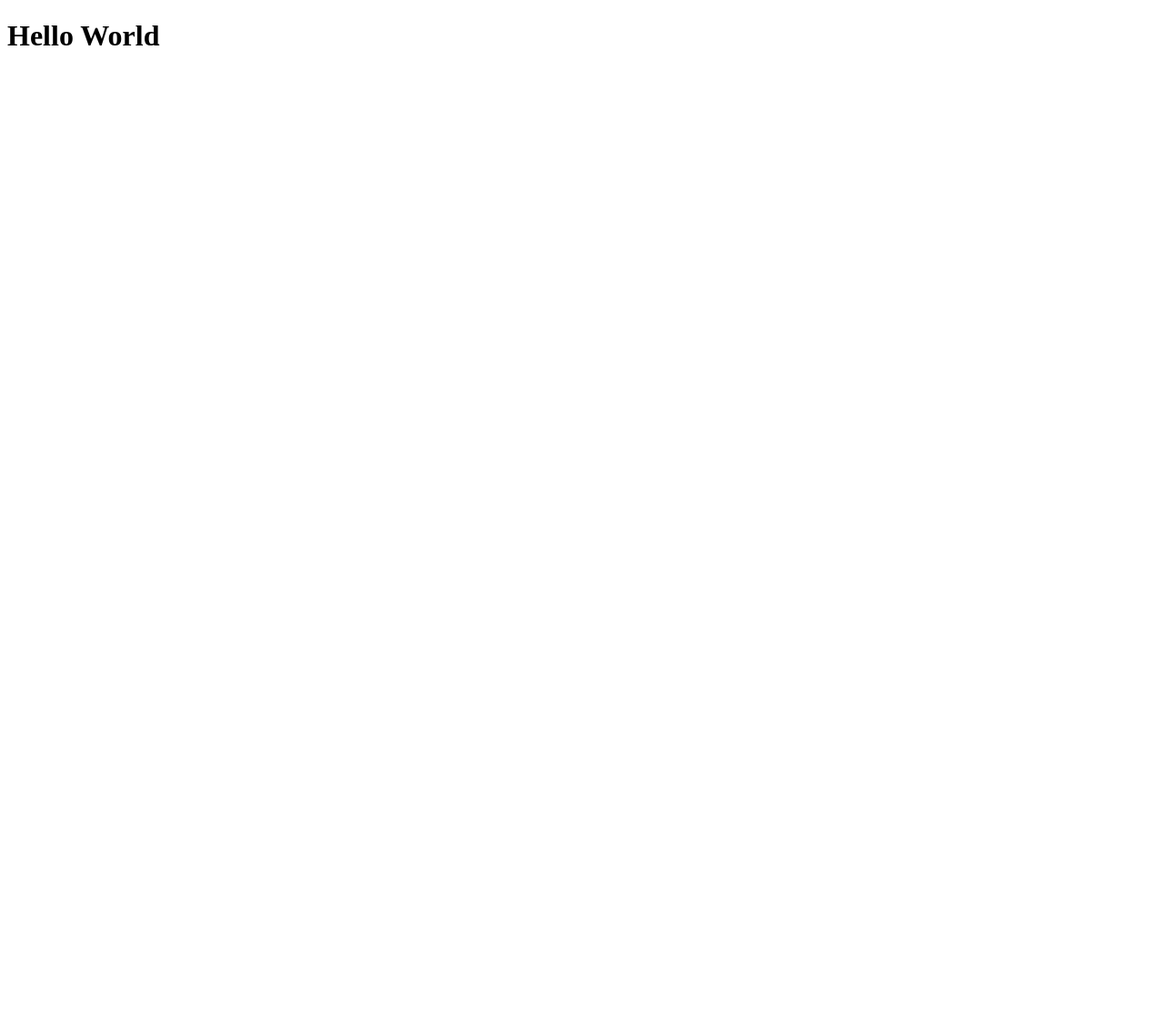
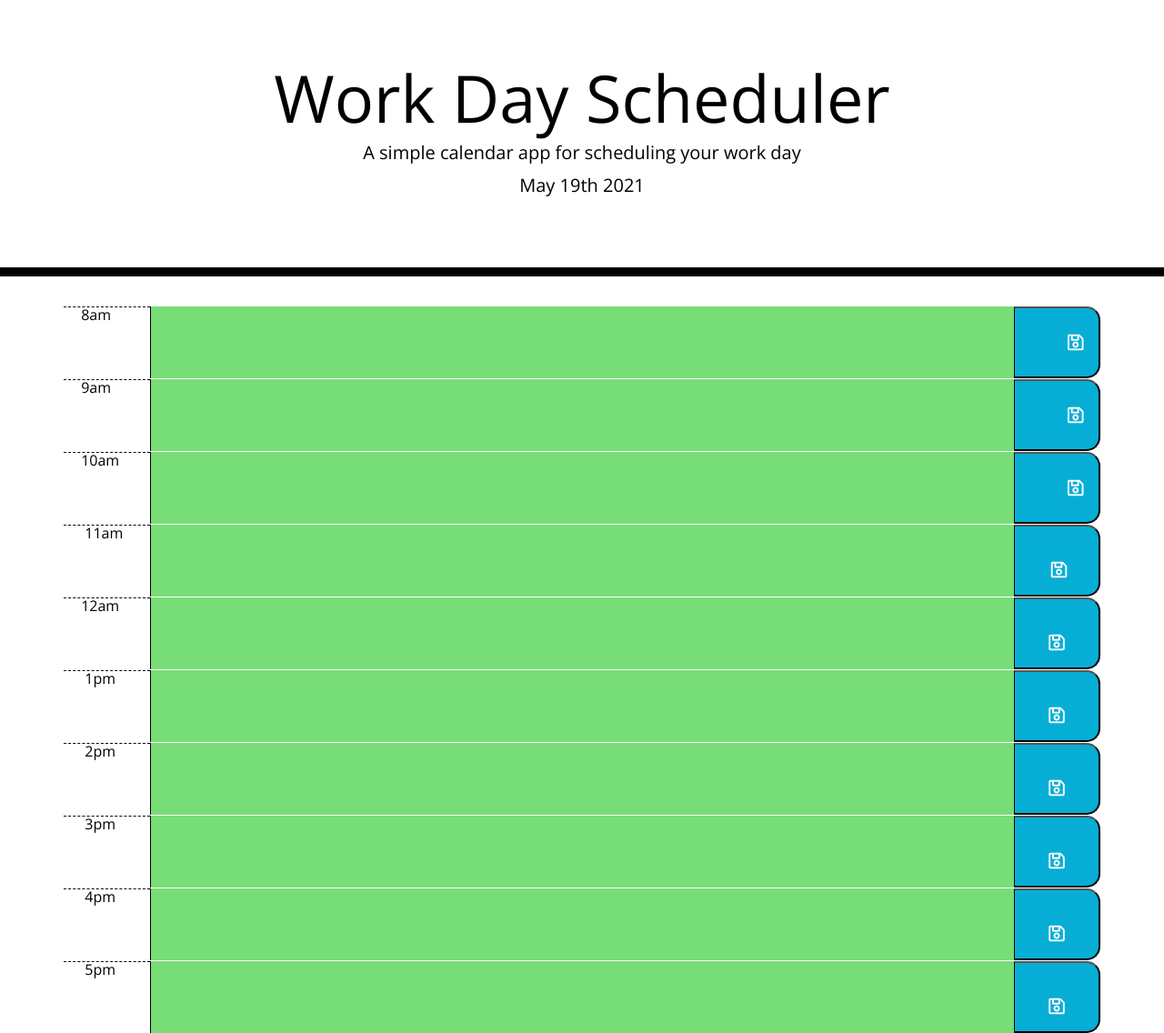
Before and after one commit to COcoder555/Day-Planner-, a plain HTML site: page index.html in a window 1280 px wide. Shown: the whole page at 91% size. Before the commit the page ends 800 px from the top, so only its background shows below. Drawn offline with nearby package versions, Linux system fonts and the light colour scheme.

Commit message:
Created Row text Areas

```diff
--- /dev/null
+++ b/assets/script.js
@@ -0,0 +1,33 @@
+console.log("Am I working")
+const $CurrentDay = $("#currentDay");
+$CurrentDay.text(moment().format("MMMM Do YYYY"));
+
+
+$buttons = document.querySelectorAll(".saveBtn");
+for(i =0; i < $buttons.length; i++){
+    $buttons[i].addEventListener("click",Save)
+    };
+
+function Save(){
+ let Input =  $(this).siblings("textarea").val();
+ let Key = $(this).siblings("textarea").attr("id");
+ localStorage.setItem(Key,Input);
+
+}
+
+let $textarea = document.querySelectorAll("textarea");
+
+function Saved(){
+for(i=0; i <$textarea.length; i ++)
+$textarea[i].textContent= localStorage.getItem($textarea[i].id);
+};
+
+Saved();
+
+for(i=0; i<$textarea.length; i++){
+    let currentName =parseInt( $textarea[i].name);
+    let currentTime = parseInt(moment().format("HH"));
+    if(currentName === currentTime){$textarea[i].className = "present col-10"}
+    else if(currentName < currentTime){$textarea[i].className= "past col-10"}
+    else if(currentName > currentTime){$textarea[i].className= "future col-10"}
+};
--- /dev/null
+++ b/assets/style.css
@@ -0,0 +1,72 @@
+body {
+  font-family: 'Open Sans', sans-serif;
+  font-size: 16px;
+  line-height: 1;
+}
+
+textarea {
+  background: transparent;
+  border: none;
+  resize: none;
+  color: #000000;
+  border-left: 1px solid black;
+  padding: 10px;
+}
+
+.jumbotron {
+  text-align: center;
+  background-color: transparent;
+  color: black;
+  border-radius: 0;
+  border-bottom: 10px solid black;
+}
+
+.description {
+  white-space: pre-wrap;
+}
+
+.time-block {
+  text-align: center;
+  border-radius: 15px;
+}
+
+.row {
+  white-space: pre-wrap;
+  height: 80px;
+  border-top: 1px solid white;
+}
+
+.hour {
+  background-color: #ffffff;
+  color: #000000;
+  border-top: 1px dashed #000000;
+}
+
+.past {
+  background-color: #d3d3d3;
+  color: rgb(180, 30, 30);
+}
+
+.present {
+  background-color: #ff6961;
+  color: rgb(22, 31, 161);
+}
+
+.future {
+  background-color: #77dd77;
+  color: rgb(156, 31, 31);
+}
+
+.saveBtn {
+  border-left: 1px solid black;
+  border-top-right-radius: 15px;
+  border-bottom-right-radius: 15px;
+  background-color: #06aed5;
+  color: white;
+  font-size: 20px;
+}
+
+.saveBtn i:hover {
+  font-size: 20px;
+  transition: all 0.3s ease-in-out;
+}
--- a/index.html
+++ b/index.html
@@ -1,12 +1,116 @@
 <!DOCTYPE html>
 <html lang="en">
+
 <head>
-    <meta charset="UTF-8">
-    <meta http-equiv="X-UA-Compatible" content="IE=edge">
-    <meta name="viewport" content="width=device-width, initial-scale=1.0">
-    <title>Document</title>
+  <meta charset="UTF-8" />
+  <meta name="viewport" content="width=device-width, initial-scale=1.0" />
+  <meta http-equiv="X-UA-Compatible" content="ie=edge" />
+  <link rel="stylesheet" href="https://stackpath.bootstrapcdn.com/bootstrap/4.3.1/css/bootstrap.min.css" />
+  <link rel="stylesheet" href="https://use.fontawesome.com/releases/v5.8.1/css/all.css"
+    integrity="sha384-50oBUHEmvpQ+1lW4y57PTFmhCaXp0ML5d60M1M7uH2+nqUivzIebhndOJK28anvf" crossorigin="anonymous" />
+  <link href="https://fonts.googleapis.com/css?family=Open+Sans&display=swap" rel="stylesheet" />
+  <link rel="stylesheet" href="./assets/style.css" />
+  <title>Work Day Scheduler</title>
 </head>
+
 <body>
-   <h1> Hello World </h1>
+  <header class="jumbotron">
+    <h1 class="display-3">Work Day Scheduler</h1>
+    <p class="lead">A simple calendar app for scheduling your work day</p>
+    <p id="currentDay" class="lead"></p>
+  </header>
+  <div class="container">
+    <div class="row">
+      <div class="col-1 hour"> 8am
+      </div>
+      <textarea name="8" id= "8am" class="col-10"></textarea>
+      <button class="saveBtn col-1">
+        <i class="far fa-save"></i>
+      </button>
+    </div>
+    <div class="row">
+      <div class="col-1 hour"> 9am
+      </div>
+      <textarea name="9" id="9am" class="col-10"></textarea>
+      <button class="saveBtn col-1">
+        <i class="far fa-save"></i>
+      </button>
+    </div>
+    <div class="row">
+      <div class="col-1 hour"> 10am
+      </div>
+      <textarea name="10" id="10am" class="col-10"></textarea>
+      <button class="saveBtn col-1">
+        <i class="far fa-save"></i>
+      </button>
+    </div>
+    <div class= "row">
+     <div class = "col-1 hour">  11am
+       </div>
+<textarea name="11" id="11am" class = "col-10"></textarea>
+<button class = "saveBtn col-1">
+ <i class="far fa-save"></i>
+</button>
+</div>
+<div class= "row">
+ <div class = "col-1 hour"> 12am
+   </div>
+<textarea name="12" id="12am" class = "col-10"></textarea>
+<button class = "saveBtn col-1">
+<i class="far fa-save"></i>
+</button>
+</div>
+<div class= "row">
+ <div class = "col-1 hour">  1pm
+   </div>
+<textarea name="13" id="1pm" class = "col-10"></textarea>
+<button class = "saveBtn col-1">
+<i class="far fa-save"></i>
+</button>
+</div>
+<div class= "row">
+ <div class = "col-1 hour">  2pm
+   </div>
+<textarea name="14" id="2pm" class = "col-10"></textarea>
+<button class = "saveBtn col-1">
+<i class="far fa-save"></i>
+</button>
+</div>
+<div class= "row">
+ <div class = "col-1 hour">  3pm
+   </div>
+<textarea name="15" id="3pm" class = "col-10"></textarea>
+<button class = "saveBtn col-1">
+<i class="far fa-save"></i>
+</button>
+</div>
+<div class= "row">
+ <div class = "col-1 hour">  4pm
+   </div>
+<textarea name="16" id="4pm" class = "col-10"></textarea>
+<button class = "saveBtn col-1">
+<i class="far fa-save"></i>
+</button>
+</div>
+<div class= "row">
+ <div class = "col-1 hour">  5pm
+   </div>
+<textarea name="17" id="5pm" class = "col-10"></textarea>
+<button class = "saveBtn col-1">
+<i class="far fa-save"></i>
+</button>
+
+    </div>
+
+
+
+  </div>
+  <!-- Timeblocks go here -->
+  </div>
+
+  <script src="https://cdnjs.cloudflare.com/ajax/libs/jquery/3.2.1/jquery.min.js"></script>
+  <script src="https://cdnjs.cloudflare.com/ajax/libs/moment.js/2.24.0/moment.min.js"></script>
+  <script src = "./assets/script.js"></script>
 </body>
+
 </html>
```
